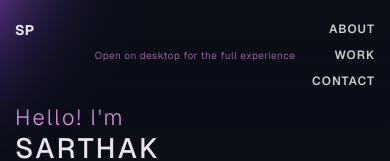
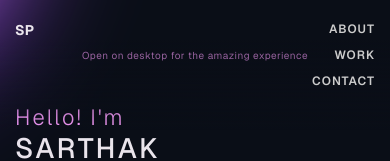
Before and after one commit to sarthakpatelsv/portfolio, a React (Vite) app: page / in a window 390 px wide. Shown: the top 161 px of the page. Built offline with nearby package versions, Linux system fonts and the light colour scheme.

Commit message:
fix: update mobile hint text

```diff
--- a/src/components/Navbar.tsx
+++ b/src/components/Navbar.tsx
@@ -46,7 +46,7 @@ const Navbar = () => {
         <a href="/#" className="navbar-title" data-cursor="disable">
           {profile.initials}
         </a>
-        <span className="navbar-desktop-hint">Open on desktop for the full experience</span>
+        <span className="navbar-desktop-hint">Open on desktop for the amazing experience</span>
         <a
           href={profile.linkedinHref}
           className="navbar-connect"
```
